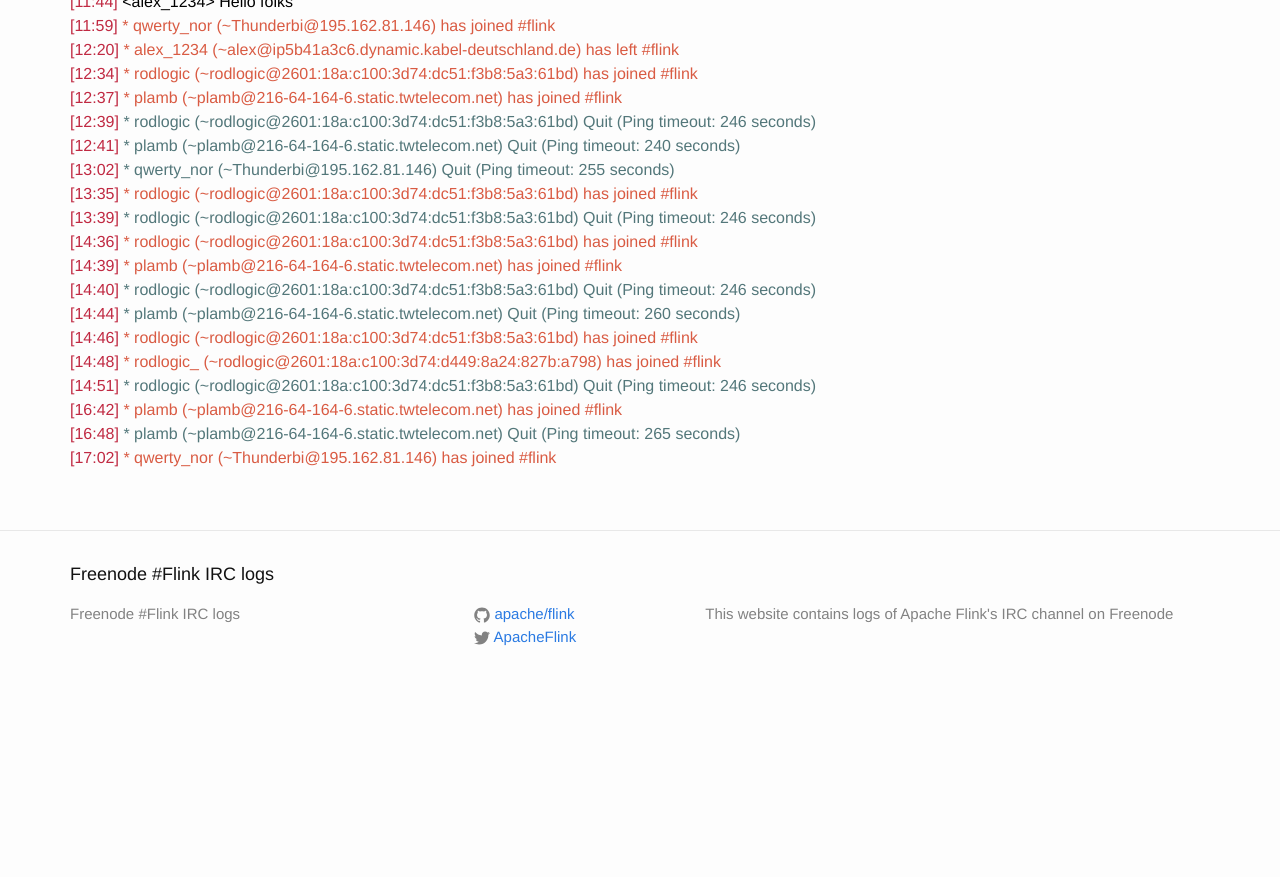
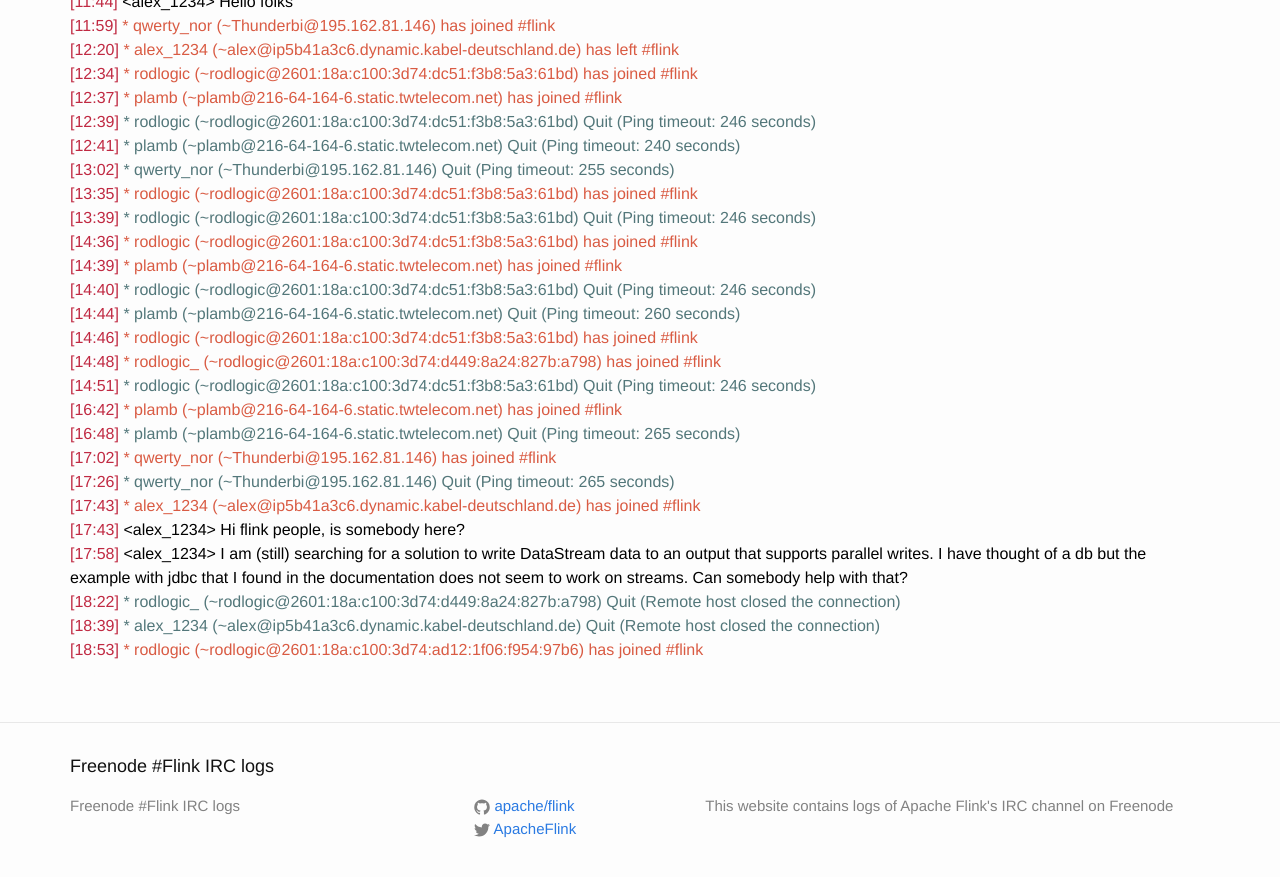
Before and after one commit to flink-irc-logs/flink-irc-logs.github.io, a Jekyll site: the page built from _posts/2015-10-11-logs.markdown, in a window 1280 px wide and 900 px high, scrolled down 978 px. Shown: the top 877 px of the window. Built offline with Jekyll 4.4.1, drawn with Linux system fonts in a browser that asks for light colours; before the commit the page ends 1686 px from its top, so only the background shows below that.

Commit message:
Update of the logs on Sun Oct 11 19:25:32 CEST 2015

```diff
--- a/_posts/2015-10-11-logs.markdown
+++ b/_posts/2015-10-11-logs.markdown
@@ -56,3 +56,10 @@
 <span class="irc-date">[16:42]</span> <span class="irc-green">* plamb (~plamb@216-64-164-6.static.twtelecom.net) has joined #flink</span><br />
 <span class="irc-date">[16:48]</span> <span class="irc-navy">* plamb (~plamb@216-64-164-6.static.twtelecom.net) Quit (Ping timeout: 265 seconds)</span><br />
 <span class="irc-date">[17:02]</span> <span class="irc-green">* qwerty_nor (~Thunderbi@195.162.81.146) has joined #flink</span><br />
+<span class="irc-date">[17:26]</span> <span class="irc-navy">* qwerty_nor (~Thunderbi@195.162.81.146) Quit (Ping timeout: 265 seconds)</span><br />
+<span class="irc-date">[17:43]</span> <span class="irc-green">* alex_1234 (~alex@ip5b41a3c6.dynamic.kabel-deutschland.de) has joined #flink</span><br />
+<span class="irc-date">[17:43]</span> <span class="irc-black">&lt;alex_1234&gt; Hi flink people, is somebody here?</span><br />
+<span class="irc-date">[17:58]</span> <span class="irc-black">&lt;alex_1234&gt; I am (still) searching for a solution to write DataStream data to an output that supports parallel writes. I have thought of a db but the example with jdbc that I found in the documentation does not seem to work on streams. Can somebody help with that?</span><br />
+<span class="irc-date">[18:22]</span> <span class="irc-navy">* rodlogic_ (~rodlogic@2601:18a:c100:3d74:d449:8a24:827b:a798) Quit (Remote host closed the connection)</span><br />
+<span class="irc-date">[18:39]</span> <span class="irc-navy">* alex_1234 (~alex@ip5b41a3c6.dynamic.kabel-deutschland.de) Quit (Remote host closed the connection)</span><br />
+<span class="irc-date">[18:53]</span> <span class="irc-green">* rodlogic (~rodlogic@2601:18a:c100:3d74:ad12:1f06:f954:97b6) has joined #flink</span><br />
```
